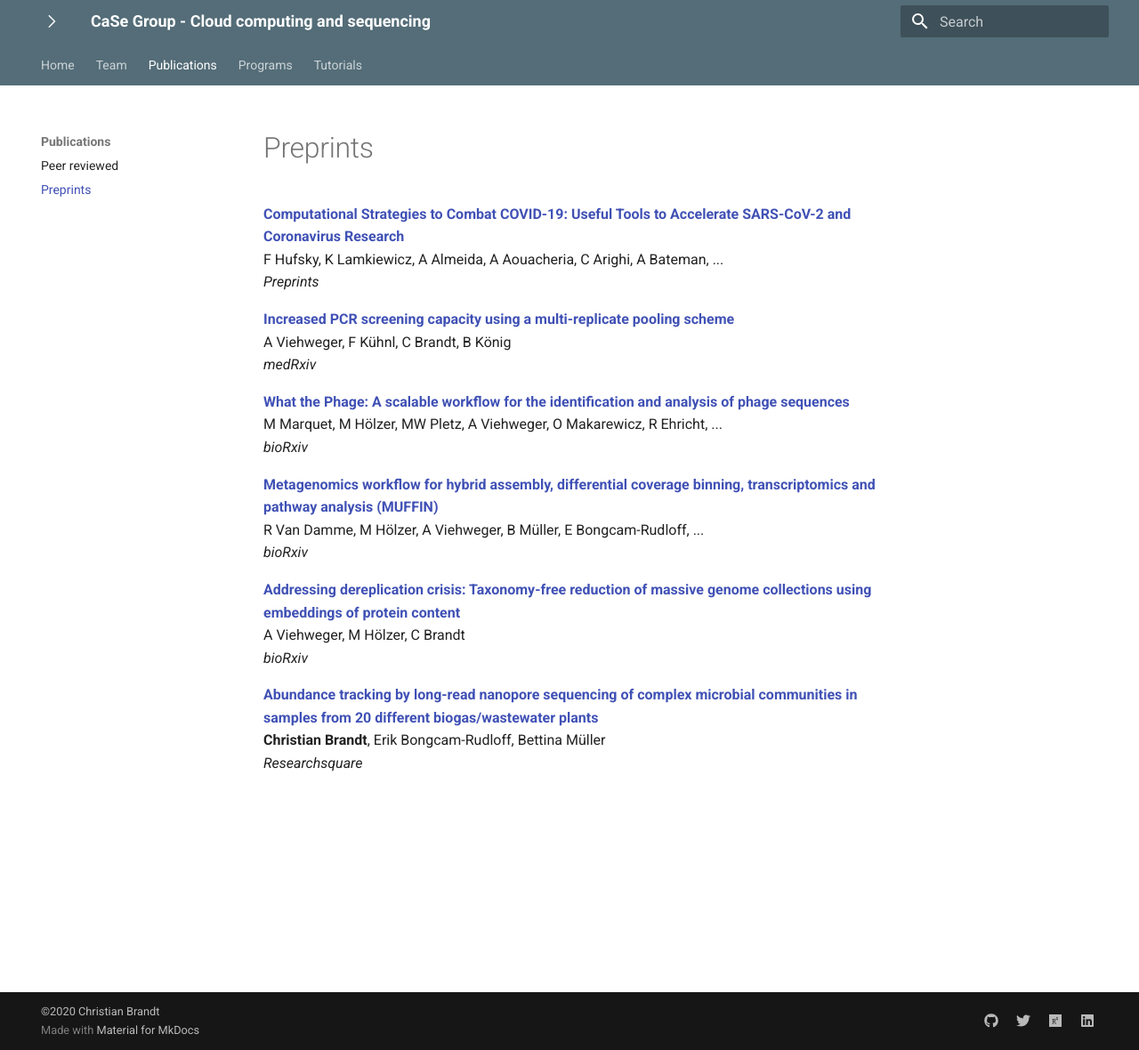
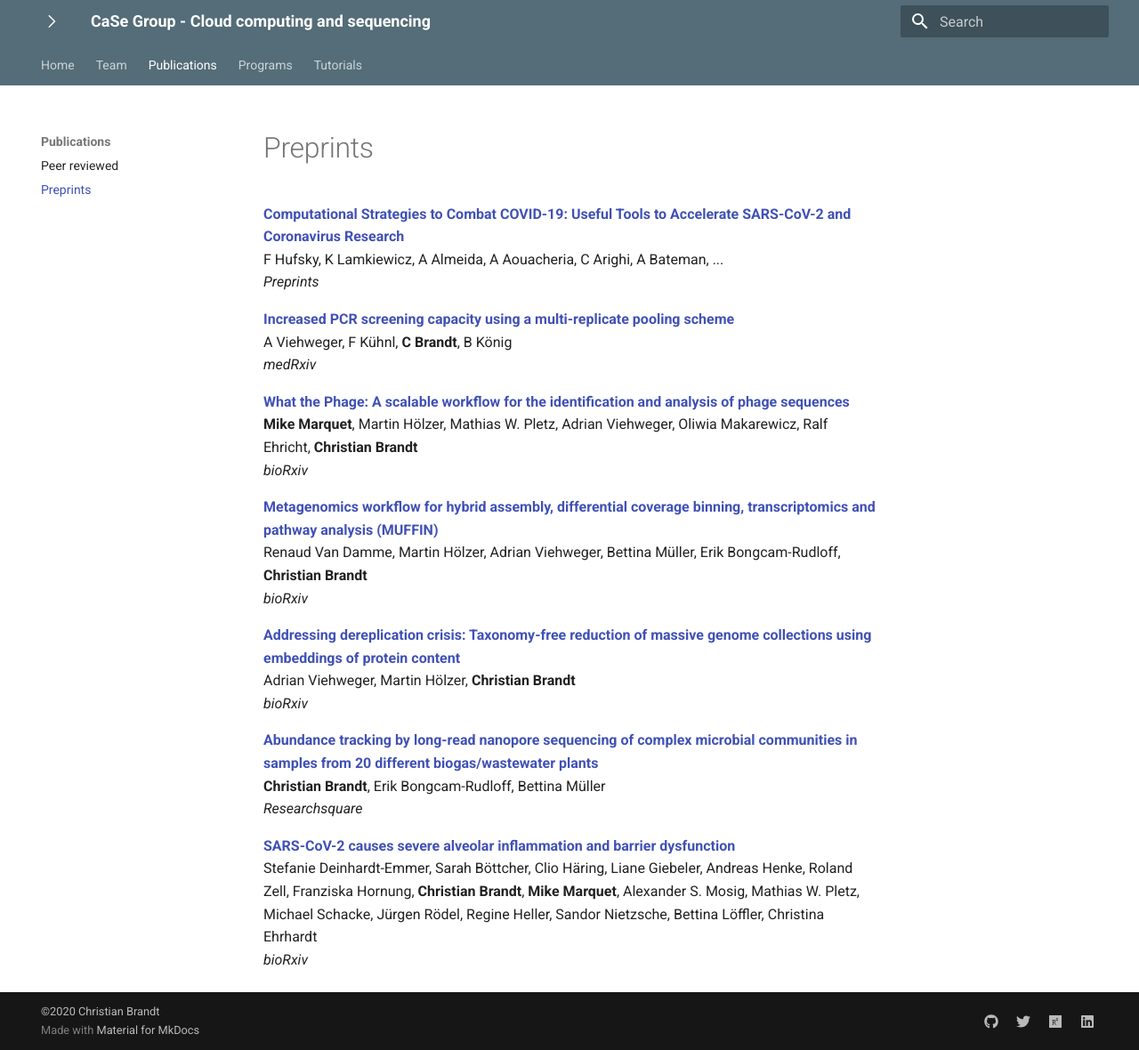
Before and after one commit to mult1fractal/case-group.github.io, an MkDocs documentation site: the page built from docs/publications/nonpeer.md, in a window 1280 px wide and 1180 px high. Shown: the whole window at 89% size. Built offline with MkDocs 1.6.1 and Material for MkDocs 9.7.7, drawn with Linux system fonts in a browser that asks for light colours.

Commit message:
update to preprints

```diff
--- a/docs/publications/nonpeer.md
+++ b/docs/publications/nonpeer.md
@@ -1,23 +1,27 @@
-[**Computational Strategies to Combat COVID-19: Useful Tools to Accelerate SARS-CoV-2 and Coronavirus Research**]()
+[**Computational Strategies to Combat COVID-19: Useful Tools to Accelerate SARS-CoV-2 and Coronavirus Research**](https://www.preprints.org/manuscript/202005.0376/v1)
 F Hufsky, K Lamkiewicz, A Almeida, A Aouacheria, C Arighi, A Bateman, ...
 *Preprints*
 
-[**Increased PCR screening capacity using a multi-replicate pooling scheme**]()
-A Viehweger, F Kühnl, C Brandt, B König
+[**Increased PCR screening capacity using a multi-replicate pooling scheme**](https://www.medrxiv.org/content/10.1101/2020.04.16.20067603v2)
+A Viehweger, F Kühnl, **C Brandt**, B König
 *medRxiv*
 
-[**What the Phage: A scalable workflow for the identification and analysis of phage sequences**]()
-M Marquet, M Hölzer, MW Pletz, A Viehweger, O Makarewicz, R Ehricht, ...
+[**What the Phage: A scalable workflow for the identification and analysis of phage sequences**](https://www.biorxiv.org/content/10.1101/2020.07.24.219899v1)
+**Mike Marquet**, Martin Hölzer, Mathias W. Pletz, Adrian Viehweger, Oliwia Makarewicz, Ralf Ehricht, **Christian Brandt**
 *bioRxiv*
 
-[**Metagenomics workflow for hybrid assembly, differential coverage binning, transcriptomics and pathway analysis (MUFFIN)**]()
-R Van Damme, M Hölzer, A Viehweger, B Müller, E Bongcam-Rudloff, ...
+[**Metagenomics workflow for hybrid assembly, differential coverage binning, transcriptomics and pathway analysis (MUFFIN)**](https://www.biorxiv.org/content/10.1101/2020.02.08.939843v1)
+Renaud Van Damme, Martin Hölzer, Adrian Viehweger, Bettina Müller, Erik Bongcam-Rudloff, **Christian Brandt**
 *bioRxiv*
 
-[**Addressing dereplication crisis: Taxonomy-free reduction of massive genome collections using embeddings of protein content**]()
-A Viehweger, M Hölzer, C Brandt
+[**Addressing dereplication crisis: Taxonomy-free reduction of massive genome collections using embeddings of protein content**](https://www.biorxiv.org/content/10.1101/855262v2)
+Adrian Viehweger, Martin Hölzer, **Christian Brandt**
 *bioRxiv*
 
 [**Abundance tracking by long-read nanopore sequencing of complex microbial communities in samples from 20 different biogas/wastewater plants**](https://www.researchsquare.com/article/rs-8365/v2)
 **Christian Brandt**, Erik Bongcam-Rudloff, Bettina Müller
 *Researchsquare*
+
+[**SARS-CoV-2 causes severe alveolar inflammation and barrier dysfunction**](https://www.biorxiv.org/content/10.1101/2020.08.31.276725v1.abstract)
+Stefanie Deinhardt-Emmer, Sarah Böttcher, Clio Häring, Liane Giebeler, Andreas Henke, Roland Zell, Franziska Hornung, **Christian Brandt**, **Mike Marquet**, Alexander S. Mosig, Mathias W. Pletz, Michael Schacke, Jürgen Rödel, Regine Heller, Sandor Nietzsche, Bettina Löffler, Christina Ehrhardt
+*bioRxiv*
```
